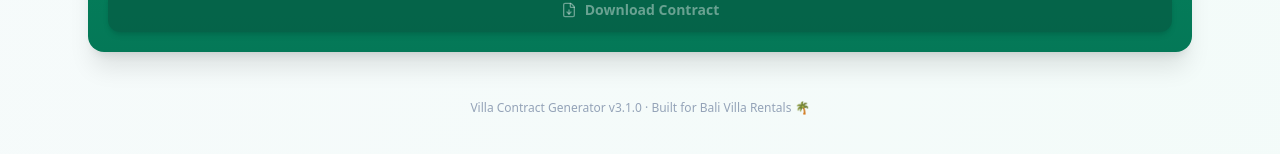
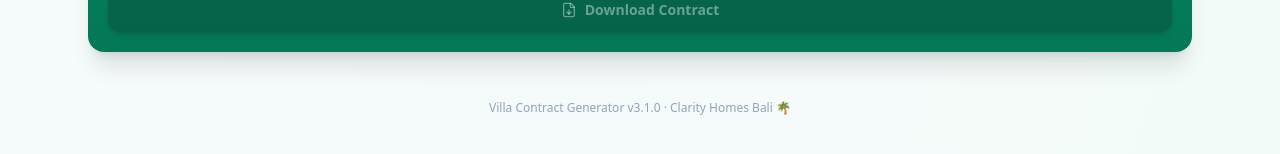
Before and after one commit to canggulovestory/Villa-Contract, a React (Vite) app: page / in a window 1280 px wide. Shown: the part 3580-3734 px from the top of the page. Built offline with nearby package versions, Linux system fonts and the light colour scheme.

Commit message:
Update footer to 'Clarity Homes Bali'

```diff
--- a/App.tsx
+++ b/App.tsx
@@ -886,7 +886,7 @@ const App: React.FC = () => {
         </main>
 
         <footer className="text-center py-6 text-xs text-slate-400">
-          Villa Contract Generator v3.1.0 · Built for Bali Villa Rentals 🌴
+          Villa Contract Generator v3.1.0 · Clarity Homes Bali 🌴
         </footer>
 
       </div>
```
